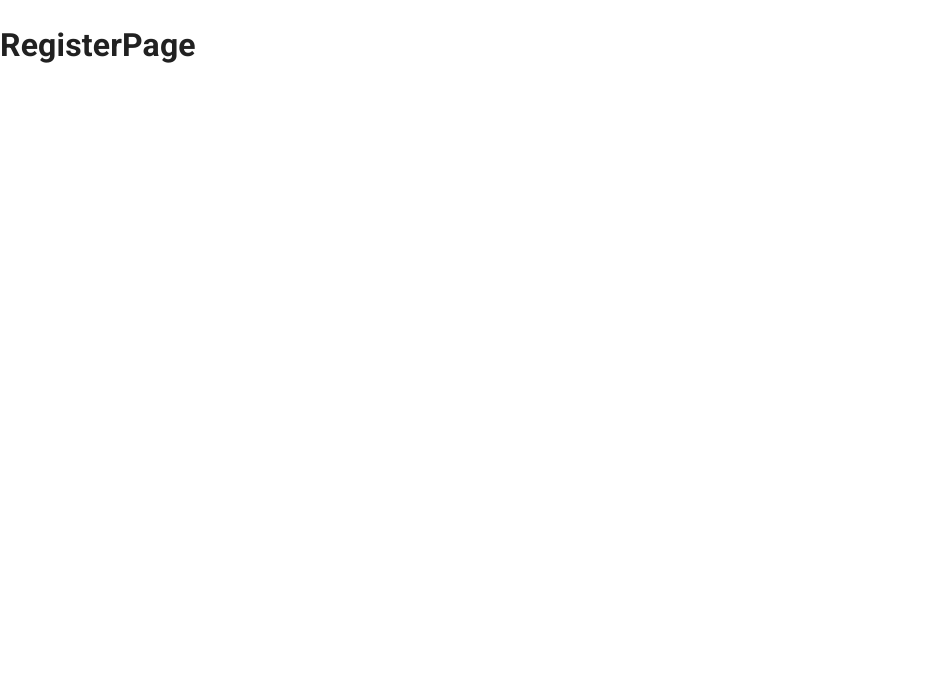
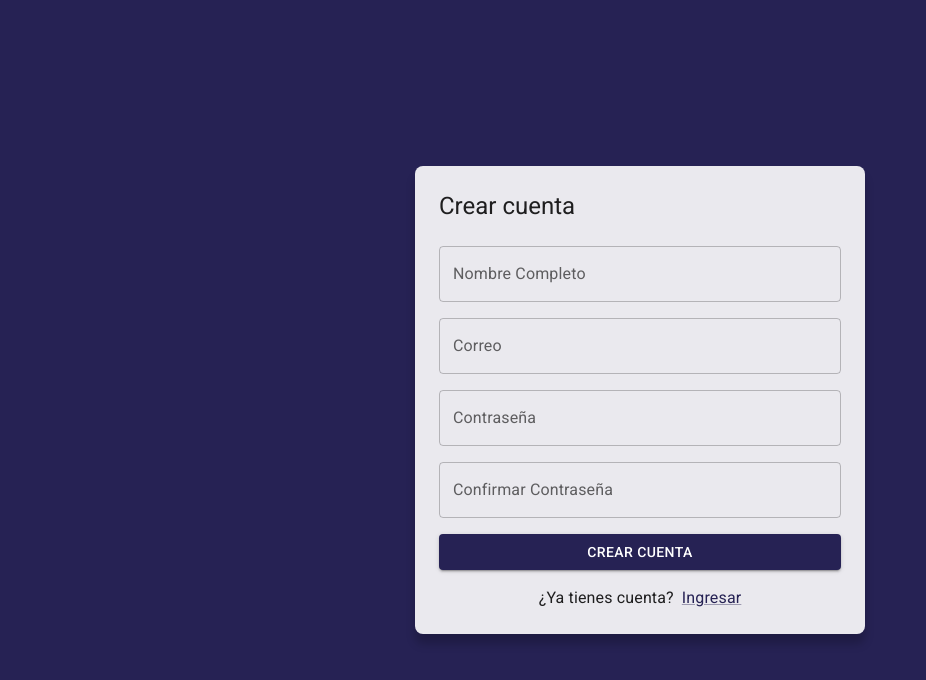
Before and after one commit to mgcastelberg/reactJournalApp, a React (Vite) app: page /auth/register in a window 1280 px wide. Shown: the top 680 px of the page, without its empty margins (0-926 px from the left). Built offline with nearby package versions, Linux system fonts and the light colour scheme.

Commit message:
RegisterPage

```diff
--- a/src/auth/pages/RegisterPage.jsx
+++ b/src/auth/pages/RegisterPage.jsx
@@ -1,7 +1,43 @@
-import React from 'react'
+import { Button, TextField, Typography, Link } from '@mui/material';
+import Grid from '@mui/material/Grid2';
+import { Link as RouterLink } from 'react-router';
+import { AuthLayout } from '../layout/AuthLayout';
 
 export const RegisterPage = () => {
   return (
-    <h1>RegisterPage</h1>
+    <AuthLayout title="Crear cuenta">
+
+          <form>
+            <Grid container>
+              <Grid  size={12} sx={{ mt: 2 }}>
+                <TextField label="Nombre Completo" fullWidth type="text" />
+              </Grid>
+              <Grid  size={12} sx={{ mt: 2 }}>
+                <TextField label="Correo" fullWidth type="email" />
+              </Grid>
+              <Grid  size={12} sx={{ mt: 2 }}>
+                <TextField label="Contraseña" fullWidth type="password" />
+              </Grid>
+              <Grid  size={12} sx={{ mt: 2 }}>
+                <TextField label="Confirmar Contraseña" fullWidth type="password" />
+              </Grid>
+
+              <Grid container size={12} spacing={2} sx={{ mb: 1, mt: 2 }} >
+                  <Button fullWidth variant="contained" >Crear cuenta</Button>
+              </Grid>
+
+              <Grid container size={12} direction="row" sx={{
+                  justifyContent: "center",
+                  alignItems: "center",
+                  mt: 1
+              }}>
+                <Typography sx={{ mr: 1 }}>¿Ya tienes cuenta?</Typography>
+                <Link component={RouterLink} to="/auth/login"> Ingresar</Link>
+              </Grid>
+
+            </Grid>
+          </form>
+
+    </AuthLayout>
   )
 }
```
